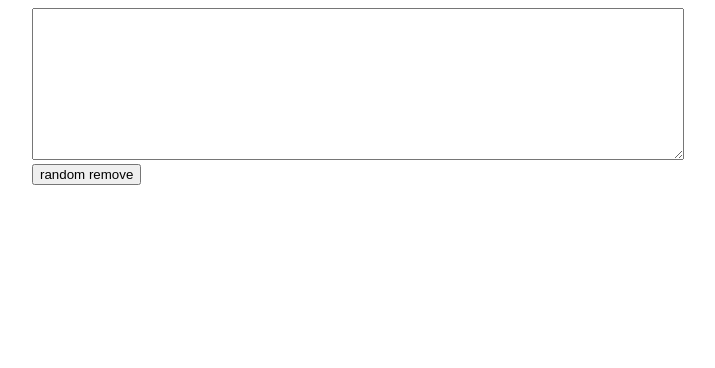
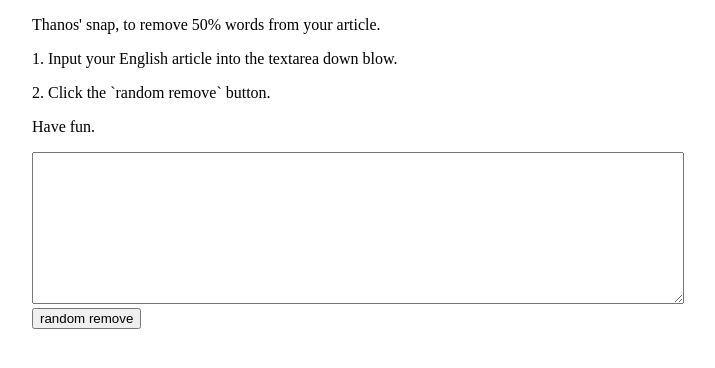
Before and after one commit to processcrash/ThanosForEnglishArticle, a plain HTML site: page index.html in a window 1280 px wide. Shown: the whole page, without its empty margins (283-998 px from the left). Drawn offline with Linux system fonts and the light colour scheme.

Commit message:
补充文档

```diff
--- a/index.html
+++ b/index.html
@@ -24,6 +24,11 @@
 <body>
 
     <div class="container">
+
+        <p>Thanos' snap, to remove 50% words from your article.</p>
+        <p>1. Input your English article into the textarea down blow.</p>
+        <p>2. Click the `random remove` button.</p>
+        <p>Have fun.</p>
 
         <div class="group">
             <textarea name="article" id="article" cols="30" rows="10"></textarea>
```
Also changed, not shown: 1 other file.
